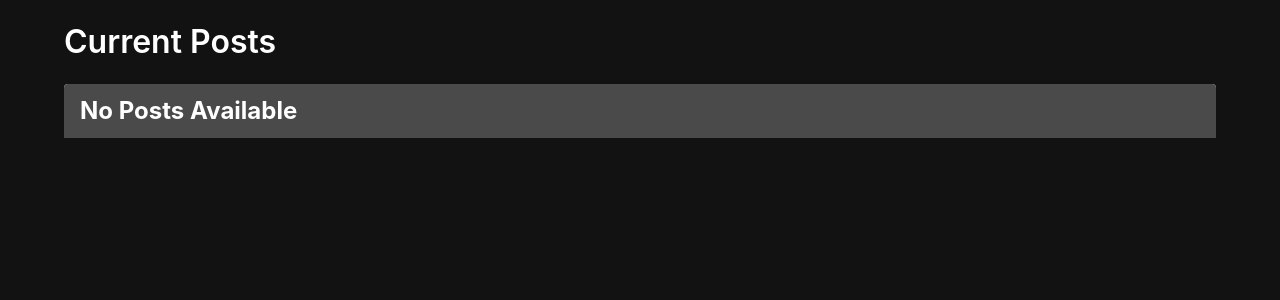
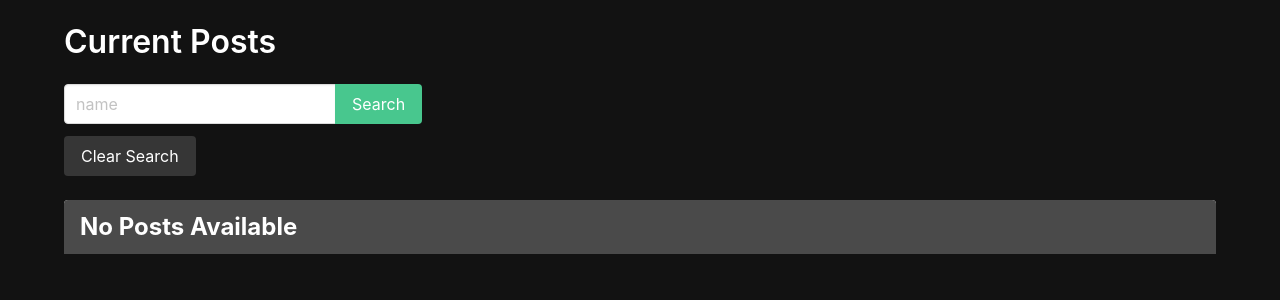
Before and after one commit to Tiranoe/adventureTime, a Django app: page /posts/ in a window 1280 px wide. Shown: the part 52-352 px from the top of the page. Run offline with Django 4.2, Linux system fonts and the light colour scheme; data that the repository does not hold is empty.

Commit message:
add search Bar

```diff
--- a/main_app/templates/post_list.html
+++ b/main_app/templates/post_list.html
@@ -1,11 +1,23 @@
 {% extends 'base.html' %}
-
-{% comment %} for head title tags and helping us with SEO {% endcomment %}
-{% block title %}Posts{% endblock  %}
-
+{% block title %}Posts{% endblock %}
 {% block content %}
 
 <h1 class="title pt-5">Current Posts</h1>
+
+<form class="mb-5" method="get">
+  <div class="field has-addons">
+    <div class="control">
+      <!--  Our input will search by name of artist  -->
+      <input class="input" type="text" name="name" placeholder="name" />
+    </div>
+    <div class="control">
+      <input class="button is-success" type="submit" value="Search" />
+    </div>
+  </div>
+  <!--  This anchor tag will redirect back to artist list without a query param -->
+  <a class="button is-dark" href="{% url 'post_list' %}">Clear Search</a>
+</form>
+
 <div class="gallery">
   {% for post in posts %}
   <a href="">
```
